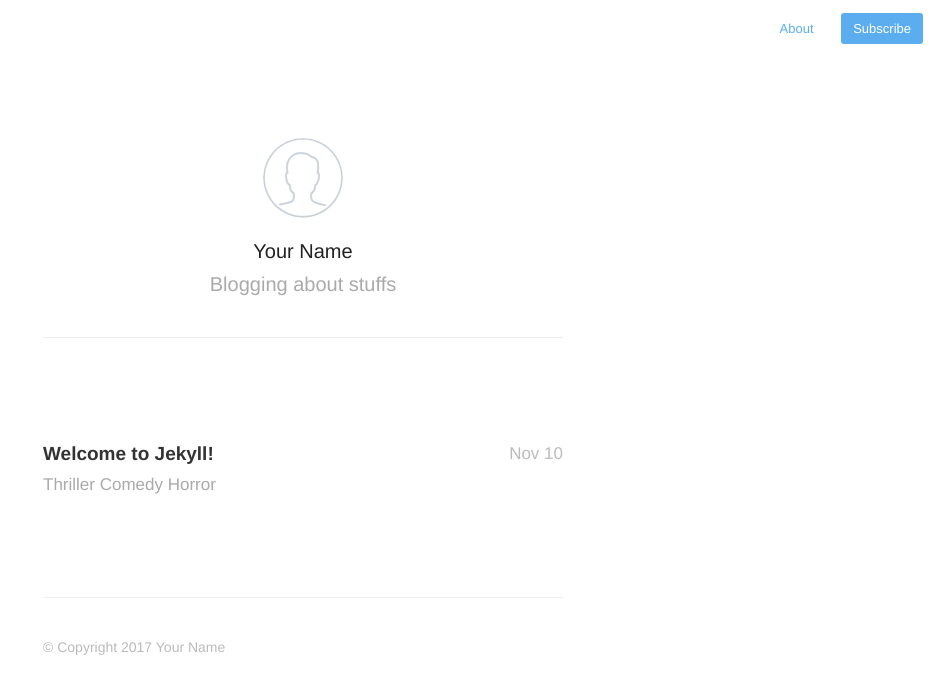
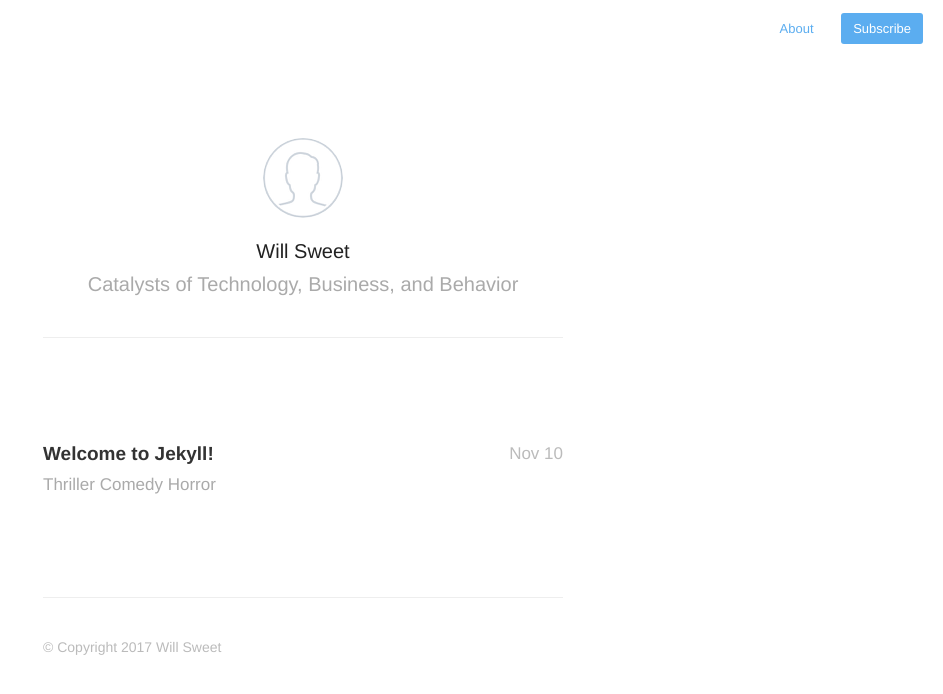
Before and after one commit to williebsweet/williebsweet.github.io, a Jekyll site: the page built from index.html, in a window 1280 px wide. Shown: the top 694 px of the page, without its empty margins (337-1280 px from the left). Built offline with Jekyll 4.4.1, drawn with Linux system fonts in a browser that asks for light colours; nearby versions of some CDN libraries; the list of posts is cut into pages by our own code.

Commit message:
modified config yml

```diff
--- a/_config.yml
+++ b/_config.yml
@@ -1,6 +1,6 @@
-name: Your New Jekyll Site
-description: Blogging about stuffs
-meta_description: "Your New Jekyll Site, Blogging about stuffs"
+name: The Last Mile
+description: Catalysts of Technology, Business, and Behavior
+meta_description: "The Last Mile, Catalysts of technology, business, and behavior"
 
 aboutPage: true
 
@@ -10,15 +10,15 @@
 gems: [jekyll-paginate]
 paginate: 20
 baseurl: /
-domain_name: 'http://yourblog-domain.com'
+domain_name: 'http://williebsweet.github.io' #http://yourblog-domain.com
 google_analytics: 'UA-XXXXXXXX-X'
 disqus: false
 disqus_shortname: 'your-disqus-shortname'
 
 # Details for the RSS feed generator
-url:            'http://your-blog-url.example.com'
-author:         'Your Name'
-authorTwitter:  'YourTwitterUsername'
+url:            'http://williebsweet.github.io' #http://your-blog-url.example.com
+author:         'Will Sweet'
+authorTwitter:  'williebsweet'
 
 permalink:       /:year/:title/
 
```
